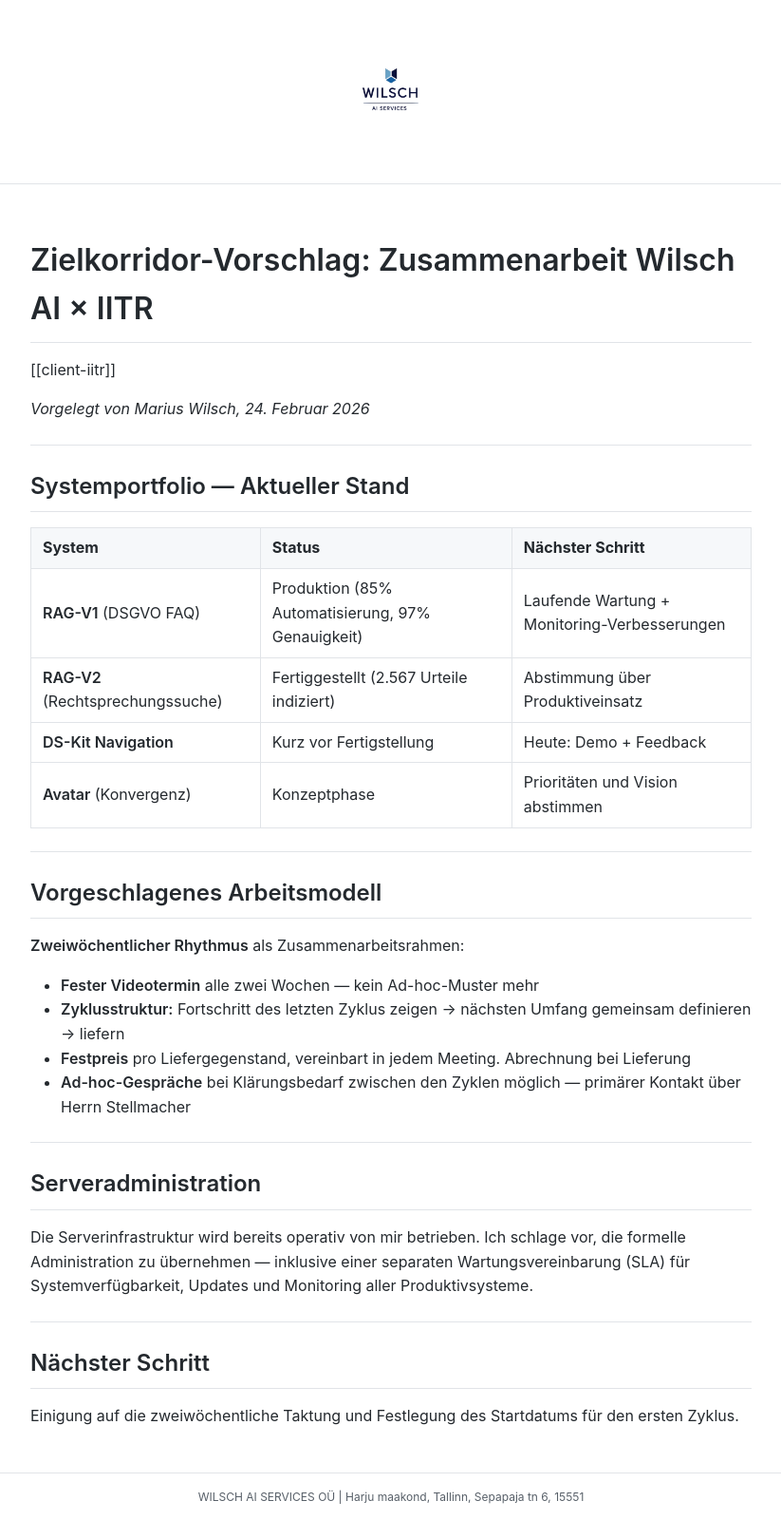
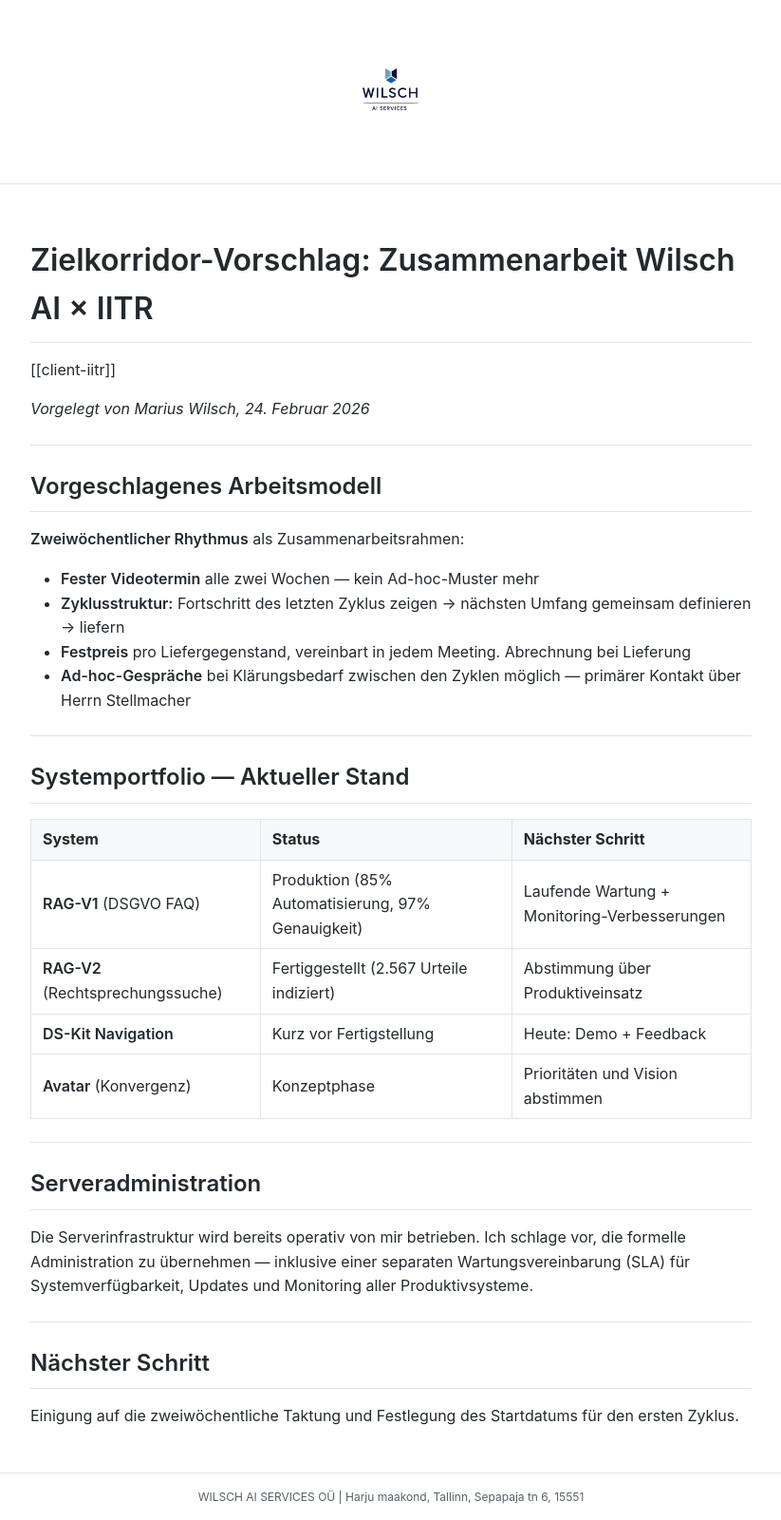
Before and after one commit to MariusWilsch/public-wilsch-ai-pages, a Jekyll site: the page built from project/iitr/iitr-zielkorridor-vorschlag.md, in a window 1280 px wide. Shown: the whole page at 95% size, without its empty margins (228-1051 px from the left). Built offline with Jekyll 4.4.1, drawn with Linux system fonts in a browser that asks for light colours; our own code applies the rules of GitHub Pages for plain Markdown files; part of the change alters nothing that is shown.

Commit message:
Sync from hippocampus 2026-02-24

```diff
--- a/project/iitr/iitr-zielkorridor-vorschlag.md
+++ b/project/iitr/iitr-zielkorridor-vorschlag.md
@@ -7,6 +7,17 @@ publish: true
 [[client-iitr]]
 
 *Vorgelegt von Marius Wilsch, 24. Februar 2026*
+
+---
+
+## Vorgeschlagenes Arbeitsmodell
+
+**Zweiwöchentlicher Rhythmus** als Zusammenarbeitsrahmen:
+
+- **Fester Videotermin** alle zwei Wochen — kein Ad-hoc-Muster mehr
+- **Zyklusstruktur:** Fortschritt des letzten Zyklus zeigen → nächsten Umfang gemeinsam definieren → liefern
+- **Festpreis** pro Liefergegenstand, vereinbart in jedem Meeting. Abrechnung bei Lieferung
+- **Ad-hoc-Gespräche** bei Klärungsbedarf zwischen den Zyklen möglich — primärer Kontakt über Herrn Stellmacher
 
 ---
 
@@ -21,17 +32,6 @@ publish: true
 
 ---
 
-## Vorgeschlagenes Arbeitsmodell
-
-**Zweiwöchentlicher Rhythmus** als Zusammenarbeitsrahmen:
-
-- **Fester Videotermin** alle zwei Wochen — kein Ad-hoc-Muster mehr
-- **Zyklusstruktur:** Fortschritt des letzten Zyklus zeigen → nächsten Umfang gemeinsam definieren → liefern
-- **Festpreis** pro Liefergegenstand, vereinbart in jedem Meeting. Abrechnung bei Lieferung
-- **Ad-hoc-Gespräche** bei Klärungsbedarf zwischen den Zyklen möglich — primärer Kontakt über Herrn Stellmacher
-
----
-
 ## Serveradministration
 
 Die Serverinfrastruktur wird bereits operativ von mir betrieben. Ich schlage vor, die formelle Administration zu übernehmen — inklusive einer separaten Wartungsvereinbarung (SLA) für Systemverfügbarkeit, Updates und Monitoring aller Produktivsysteme.
```
